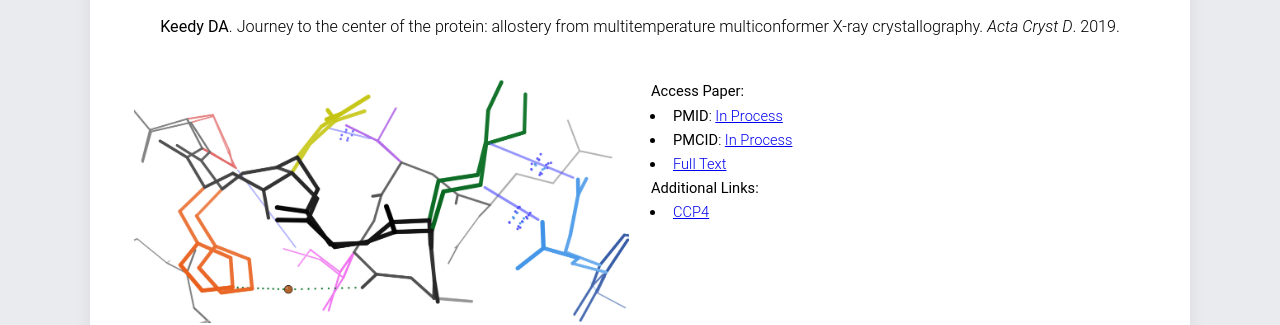
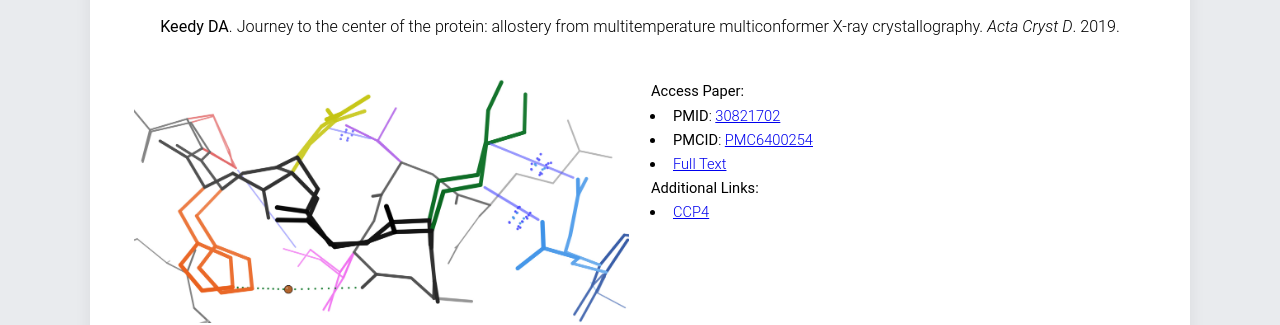
Before and after one commit to keedylab/keedylab.github.io, a Jekyll site: the page built from publications/index.html, in a window 1280 px wide and 900 px high. Shown: the part 434-759 px from the top of the window. Built offline with Jekyll 4.4.1, drawn with Linux system fonts in a browser that asks for light colours.

Commit message:
Add PubMed & PMC IDs for Keedy 2019 Acta Cryst

```diff
--- a/_data/publications.yml
+++ b/_data/publications.yml
@@ -1,8 +1,8 @@
 - citation: '**Keedy DA**. Journey to the center of the protein: allostery from multitemperature multiconformer X-­ray crystallography. *Acta Cryst D*. 2019.'
   date: 201901
   image: '/images/catalase_alt_netwk.jpg'
-  pmid: In Process
-  pmcid: In Process
+  pmid: 30821702
+  pmcid: PMC6400254
   biorxiv:
   pdf: '/pdf/keedy_2019.pdf'
   links:
```
